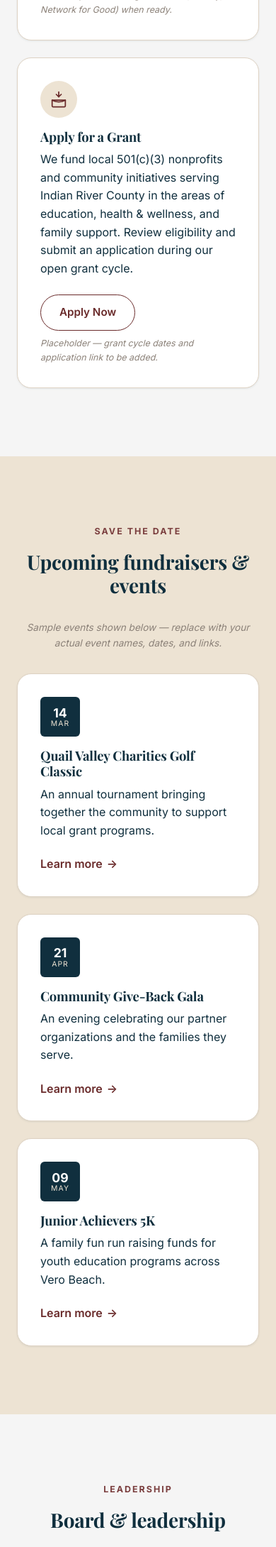
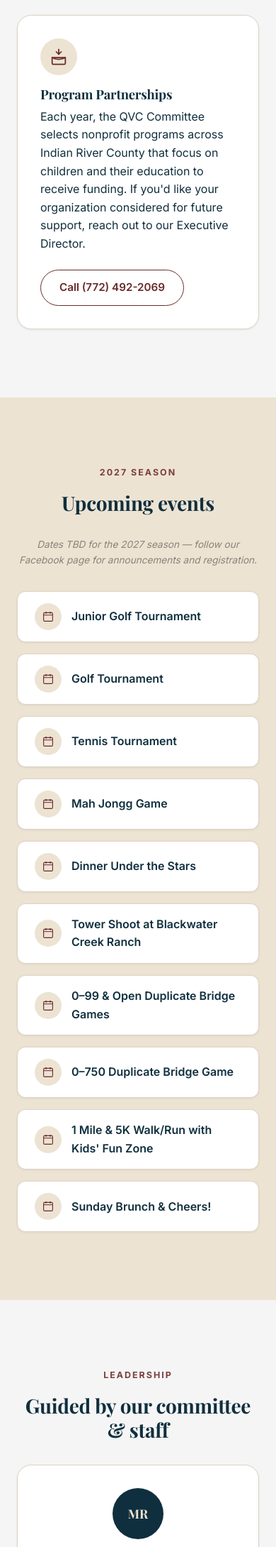
Before and after one commit to kredner-ship-it/QuailValley, a PHP site: page / in a window 390 px wide. Shown: the part 3420-5600 px from the top of the page at 71% size. Run offline with PHP 8.4, Linux system fonts and the light colour scheme; some web fonts are replaced.

Commit message:
Replace placeholder content with real Quail Valley Charities info
Pulled from the org's existing charities page (quailvalleygolfclub.com/charities):
- Hero/mission: 501(c)(3) since 2001, $15.5M+ distributed to Indian River
  County nonprofits focused on children's education & well-being
- Impact stats: replaced invented numbers with the three verified facts
- Donate & grants: routes to the real process (call Executive Director
  Martha Redner, (772) 492-2069) instead of an inert placeholder button
- Events: real 2027 event lineup (Junior Golf Tournament, Golf Tournament,
  Tennis Tournament, Mah Jongg Game, Dinner Under the Stars, Tower Shoot at
  Blackwater Creek Ranch, bridge games, 1 Mile & 5K Walk/Run, Sunday Brunch
  & Cheers), shown as a plain list since dates aren't announced yet
- Leadership: real ED (Martha Redner) plus an honest description of the
  QVC Committee's governance role, instead of six fabricated board names
- Footer: real phone number and org affiliation; removed invented address/
  email and unconfirmed social links

Co-Authored-By: Claude Sonnet 5 <noreply@anthropic.com>
Claude-Session: https://claude.ai/code/session_01NssWCJzMTBp3NyCicFSUue

```diff
--- a/css/styles.css
+++ b/css/styles.css
@@ -364,7 +364,7 @@ button { font: inherit; }
 /* Stats */
 .stats-grid {
   display: grid;
-  grid-template-columns: repeat(4, 1fr);
+  grid-template-columns: repeat(auto-fit, minmax(220px, 1fr));
   gap: var(--space-3);
 }
 .stat-card {
@@ -421,58 +421,51 @@ button { font: inherit; }
   margin-top: var(--space-1);
 }
 
-/* Cards: events */
-.cards-3 {
+/* Events list (names only — dates announced closer to each event) */
+.event-list {
+  list-style: none;
+  margin: 0;
+  padding: 0;
   display: grid;
-  grid-template-columns: repeat(3, 1fr);
-  gap: var(--space-3);
+  grid-template-columns: repeat(2, 1fr);
+  gap: var(--space-2);
 }
-.event-card {
+.event-list li {
+  display: flex;
+  align-items: center;
+  gap: 14px;
+  background: var(--color-surface);
+  border: 1px solid var(--color-border);
+  border-radius: var(--radius-md);
+  padding: var(--space-2) var(--space-3);
+  box-shadow: var(--shadow-sm);
+}
+.event-list .event-icon {
+  flex: none;
+  display: inline-flex;
+  align-items: center;
+  justify-content: center;
+  width: 38px;
+  height: 38px;
+  border-radius: 50%;
+  background: var(--cream);
+  color: var(--maroon-700);
+}
+.event-list span:last-child { font-weight: 600; color: var(--navy-900); }
+
+/* Leadership */
+.leadership {
+  display: grid;
+  grid-template-columns: auto 1fr;
+  gap: var(--space-4);
+  align-items: center;
+  max-width: 760px;
+  margin-inline: auto;
   background: var(--color-surface);
   border: 1px solid var(--color-border);
   border-radius: var(--radius-lg);
   padding: var(--space-4);
   box-shadow: var(--shadow-sm);
-}
-.event-date {
-  display: inline-flex;
-  flex-direction: column;
-  align-items: center;
-  justify-content: center;
-  width: 56px;
-  height: 56px;
-  border-radius: var(--radius-sm);
-  background: var(--navy-900);
-  color: var(--white);
-  margin-bottom: var(--space-2);
-  line-height: 1.1;
-}
-.event-day { font-weight: 700; font-size: 1.1rem; }
-.event-month { font-size: 0.65rem; letter-spacing: 0.1em; color: var(--cream); }
-.link-arrow {
-  display: inline-flex;
-  align-items: center;
-  gap: 6px;
-  text-decoration: none;
-  font-weight: 600;
-  color: var(--maroon-700);
-  margin-top: 6px;
-}
-.link-arrow span { transition: transform var(--transition); }
-.link-arrow:hover span { transform: translateX(3px); }
-
-/* People / board */
-.people-grid {
-  display: grid;
-  grid-template-columns: repeat(3, 1fr);
-  gap: var(--space-3);
-}
-.person-card {
-  text-align: center;
-  background: var(--color-surface);
-  border: 1px solid var(--color-border);
-  border-radius: var(--radius-lg);
-  padding: var(--space-4) var(--space-2);
 }
 .person-avatar {
   display: inline-flex;
@@ -486,9 +479,26 @@ button { font: inherit; }
   font-family: var(--font-display);
   font-weight: 700;
   font-size: 1.1rem;
-  margin-bottom: var(--space-2);
+  flex: none;
 }
-.person-card p { color: var(--taupe); font-size: 0.9rem; }
+.leadership h3 { margin-bottom: 2px; }
+.leadership .role { color: var(--taupe); font-weight: 500; margin-bottom: 8px; }
+.link-arrow {
+  display: inline-flex;
+  align-items: center;
+  gap: 6px;
+  text-decoration: none;
+  font-weight: 600;
+  color: var(--maroon-700);
+}
+.link-arrow span { transition: transform var(--transition); }
+.link-arrow:hover span { transform: translateX(3px); }
+.committee-note {
+  max-width: 640px;
+  margin: var(--space-4) auto 0;
+  text-align: center;
+  color: var(--color-text-muted);
+}
 
 /* Newsletter */
 .newsletter-inner {
@@ -578,9 +588,6 @@ button { font: inherit; }
    Responsive
    ========================================================================== */
 @media (max-width: 1023px) {
-  .stats-grid { grid-template-columns: repeat(2, 1fr); }
-  .cards-3 { grid-template-columns: 1fr 1fr; }
-  .people-grid { grid-template-columns: 1fr 1fr; }
   .footer-grid { grid-template-columns: 1fr 1fr; }
 }
 
@@ -615,18 +622,13 @@ button { font: inherit; }
   .split { grid-template-columns: 1fr; }
   .split-media { order: -1; }
 
-  .stats-grid { grid-template-columns: 1fr 1fr; }
   .cards-2 { grid-template-columns: 1fr; }
-  .cards-3 { grid-template-columns: 1fr; }
-  .people-grid { grid-template-columns: 1fr; }
+  .event-list { grid-template-columns: 1fr; }
+  .leadership { grid-template-columns: 1fr; text-align: center; justify-items: center; }
 
   .newsletter-inner { grid-template-columns: 1fr; }
   .footer-grid { grid-template-columns: 1fr; }
   .footer-bottom { flex-direction: column; }
-}
-
-@media (max-width: 400px) {
-  .stats-grid { grid-template-columns: 1fr; }
 }
 
 /* ==========================================================================
--- a/index.html
+++ b/index.html
@@ -4,7 +4,7 @@
 <meta charset="UTF-8">
 <meta name="viewport" content="width=device-width, initial-scale=1">
 <title>Quail Valley Charities | Vero Beach, FL</title>
-<meta name="description" content="Quail Valley Charities partners with families, students, and nonprofits across Vero Beach and Indian River County to fund programs that strengthen our community.">
+<meta name="description" content="Quail Valley Charities is a 501(c)(3) that has distributed over $15.5 million since 2001 to nonprofit programs across Indian River County supporting children, their education, and their well-being.">
 <link rel="preconnect" href="https://fonts.googleapis.com">
 <link rel="preconnect" href="https://fonts.gstatic.com" crossorigin>
 <link href="https://fonts.googleapis.com/css2?family=Playfair+Display:ital,wght@0,600;0,700;1,500&family=Inter:wght@400;500;600;700&display=swap" rel="stylesheet">
@@ -39,7 +39,7 @@
         <li><a href="#board">Board</a></li>
         <li><a href="#contact">Contact</a></li>
       </ul>
-      <a class="btn btn-primary nav-cta" href="#donate">Donate Now</a>
+      <a class="btn btn-primary nav-cta" href="tel:+17724922069">Donate Now</a>
     </nav>
   </div>
 </header>
@@ -50,16 +50,16 @@
   <section class="hero" id="top">
     <div class="hero-bg" aria-hidden="true"></div>
     <div class="wrap hero-inner">
-      <p class="eyebrow">Vero Beach &amp; Indian River County</p>
-      <h1>Growing a Stronger&nbsp;Vero&nbsp;Beach, Together</h1>
+      <p class="eyebrow">Vero Beach, FL &middot; Since 2001</p>
+      <h1>A Lifetime of Impact for Local Children</h1>
       <p class="hero-lead">
-        Quail Valley Charities partners with local families, students, and nonprofit organizations
-        to fund programs in education, health, and community wellbeing &mdash; because a thriving
-        Vero Beach starts with the people who call it home.
+        Quail Valley Charities is a 501(c)(3) dedicated to funding nonprofit programs across
+        Indian River County that support children, their education, and their well-being.
+        To date, we've distributed over $15.5 million to local causes.
       </p>
       <div class="hero-actions">
-        <a class="btn btn-primary btn-lg" href="#donate">Donate Now</a>
-        <a class="btn btn-outline-invert btn-lg" href="#grants">Apply for a Grant</a>
+        <a class="btn btn-primary btn-lg" href="tel:+17724922069">Donate Now</a>
+        <a class="btn btn-outline-invert btn-lg" href="#grants">Program Partnerships</a>
       </div>
     </div>
   </section>
@@ -74,17 +74,23 @@
         </div>
       </div>
       <div class="split-copy">
-        <p class="eyebrow">Our Mission</p>
-        <h2>Investing in the people who make Vero Beach home</h2>
+        <p class="eyebrow">Our History</p>
+        <h2>Two decades of giving, focused entirely on children</h2>
         <p>
-          Quail Valley Charities strengthens Indian River County by providing financial support,
-          volunteer resources, and lasting partnerships to the organizations and individuals who
-          need it most. We believe philanthropy works best close to home &mdash; rooted in relationships,
-          guided by need, and measured by real outcomes for local families.
+          Quail Valley Charities is a 501(c)(3). Since its founding in 2001, we've dedicated our
+          funding to selected nonprofit organizations and programs in Indian River County that
+          focus solely on children and their education.
         </p>
         <p>
-          <strong>Our vision:</strong> a Vero Beach where every family has access to opportunity,
-          quality care, and a community that shows up for one another.
+          In our first year, the QVC Committee created the Charity Cup, a two-day golf tournament
+          that raised $120,000 &mdash; all of it donated to 12 specifically chosen programs. Every
+          year since, the Committee has grown the number and variety of events offered, now
+          spanning multiple weeks of charitable events each season.
+        </p>
+        <p>
+          To date, Quail Valley Charities has distributed over <strong>$15.5 million</strong> to
+          local nonprofit organizations across Indian River County supporting children, their
+          education, and their well-being.
         </p>
       </div>
     </div>
@@ -97,23 +103,18 @@
         <p class="eyebrow eyebrow-invert">Our Impact</p>
         <h2>What your support makes possible</h2>
       </div>
-      <p class="placeholder-note center">Figures below are sample placeholders &mdash; replace with your organization's current totals.</p>
       <div class="stats-grid">
         <div class="stat-card">
-          <span class="stat-number">$2.4M+</span>
-          <span class="stat-label">Granted to local nonprofits</span>
+          <span class="stat-number">$15.5M+</span>
+          <span class="stat-label">Distributed to Indian River County nonprofits since 2001</span>
         </div>
         <div class="stat-card">
-          <span class="stat-number">40+</span>
-          <span class="stat-label">Community partners supported</span>
+          <span class="stat-number">2001</span>
+          <span class="stat-label">Founded &mdash; supporting local children ever since</span>
         </div>
         <div class="stat-card">
-          <span class="stat-number">12,000+</span>
-          <span class="stat-label">Lives impacted each year</span>
-        </div>
-        <div class="stat-card">
-          <span class="stat-number">20</span>
-          <span class="stat-label">Years serving Indian River County</span>
+          <span class="stat-number">100%</span>
+          <span class="stat-label">Of funding stays local, for children's education &amp; well-being</span>
         </div>
       </div>
     </div>
@@ -131,28 +132,26 @@
           <span class="action-icon" aria-hidden="true">
             <svg viewBox="0 0 24 24" width="28" height="28"><path d="M12 21s-7.5-4.6-10-9.3C.5 8 2.6 4.5 6.2 4c2-.3 3.9.6 5.1 2.2C12.5 4.6 14.4 3.7 16.4 4c3.6.5 5.7 4 4.2 7.7C18.1 16.4 12 21 12 21Z" fill="none" stroke="currentColor" stroke-width="1.5" stroke-linejoin="round"/></svg>
           </span>
-          <h3>Make a Donation</h3>
+          <h3>Donate or Sponsor an Event</h3>
           <p>
-            Every gift to Quail Valley Charities goes directly toward grants and programs serving
-            Vero Beach families &mdash; from youth education to health and wellness initiatives.
-            Gifts of any size are welcome and tax-deductible.
+            Every gift to Quail Valley Charities funds nonprofit programs across Indian River County
+            dedicated to children's education and well-being. If you're interested in donating or
+            sponsoring one of our events, contact our Executive Director, Martha Redner.
           </p>
-          <a class="btn btn-primary" href="#" data-placeholder-link>Donate Now</a>
-          <p class="fine-print">Placeholder button &mdash; connect to your donation processor (e.g. Givebutter, Classy, Network for Good) when ready.</p>
+          <a class="btn btn-primary" href="tel:+17724922069">Call (772) 492-2069</a>
         </article>
 
         <article class="action-card">
           <span class="action-icon" aria-hidden="true">
             <svg viewBox="0 0 24 24" width="28" height="28"><path d="M12 3v6M9 6l3 3 3-3" fill="none" stroke="currentColor" stroke-width="1.5" stroke-linecap="round" stroke-linejoin="round"/><path d="M4 13h16v7a1 1 0 0 1-1 1H5a1 1 0 0 1-1-1v-7Z" fill="none" stroke="currentColor" stroke-width="1.5" stroke-linejoin="round"/><path d="M4 13c2.5 1.4 5.3 2 8 2s5.5-.6 8-2" fill="none" stroke="currentColor" stroke-width="1.5" stroke-linecap="round"/></svg>
           </span>
-          <h3>Apply for a Grant</h3>
+          <h3>Program Partnerships</h3>
           <p>
-            We fund local 501(c)(3) nonprofits and community initiatives serving Indian River County
-            in the areas of education, health &amp; wellness, and family support. Review eligibility
-            and submit an application during our open grant cycle.
+            Each year, the QVC Committee selects nonprofit programs across Indian River County that
+            focus on children and their education to receive funding. If you'd like your
+            organization considered for future support, reach out to our Executive Director.
           </p>
-          <a class="btn btn-outline" href="#" data-placeholder-link>Apply Now</a>
-          <p class="fine-print">Placeholder &mdash; grant cycle dates and application link to be added.</p>
+          <a class="btn btn-outline" href="tel:+17724922069">Call (772) 492-2069</a>
         </article>
       </div>
     </div>
@@ -162,30 +161,22 @@
   <section class="section section-tint" id="events">
     <div class="wrap">
       <div class="section-head center">
-        <p class="eyebrow">Save the Date</p>
-        <h2>Upcoming fundraisers &amp; events</h2>
+        <p class="eyebrow">2027 Season</p>
+        <h2>Upcoming events</h2>
       </div>
-      <p class="placeholder-note center">Sample events shown below &mdash; replace with your actual event names, dates, and links.</p>
-      <div class="cards-3">
-        <article class="event-card">
-          <div class="event-date"><span class="event-day">14</span><span class="event-month">MAR</span></div>
-          <h3>Quail Valley Charities Golf Classic</h3>
-          <p>An annual tournament bringing together the community to support local grant programs.</p>
-          <a class="link-arrow" href="#" data-placeholder-link>Learn more <span aria-hidden="true">&rarr;</span></a>
-        </article>
-        <article class="event-card">
-          <div class="event-date"><span class="event-day">21</span><span class="event-month">APR</span></div>
-          <h3>Community Give-Back Gala</h3>
-          <p>An evening celebrating our partner organizations and the families they serve.</p>
-          <a class="link-arrow" href="#" data-placeholder-link>Learn more <span aria-hidden="true">&rarr;</span></a>
-        </article>
-        <article class="event-card">
-          <div class="event-date"><span class="event-day">09</span><span class="event-month">MAY</span></div>
-          <h3>Junior Achievers 5K</h3>
-          <p>A family fun run raising funds for youth education programs across Vero Beach.</p>
-          <a class="link-arrow" href="#" data-placeholder-link>Learn more <span aria-hidden="true">&rarr;</span></a>
-        </article>
-      </div>
+      <p class="placeholder-note center">Dates TBD for the 2027 season &mdash; follow our Facebook page for announcements and registration.</p>
+      <ul class="event-list">
+        <li><span class="event-icon" aria-hidden="true"><svg viewBox="0 0 24 24" width="18" height="18"><rect x="3.5" y="4.5" width="17" height="16" rx="2" fill="none" stroke="currentColor" stroke-width="1.5"/><path d="M3.5 9h17M8 3v3M16 3v3" stroke="currentColor" stroke-width="1.5" stroke-linecap="round"/></svg></span><span>Junior Golf Tournament</span></li>
+        <li><span class="event-icon" aria-hidden="true"><svg viewBox="0 0 24 24" width="18" height="18"><rect x="3.5" y="4.5" width="17" height="16" rx="2" fill="none" stroke="currentColor" stroke-width="1.5"/><path d="M3.5 9h17M8 3v3M16 3v3" stroke="currentColor" stroke-width="1.5" stroke-linecap="round"/></svg></span><span>Golf Tournament</span></li>
+        <li><span class="event-icon" aria-hidden="true"><svg viewBox="0 0 24 24" width="18" height="18"><rect x="3.5" y="4.5" width="17" height="16" rx="2" fill="none" stroke="currentColor" stroke-width="1.5"/><path d="M3.5 9h17M8 3v3M16 3v3" stroke="currentColor" stroke-width="1.5" stroke-linecap="round"/></svg></span><span>Tennis Tournament</span></li>
+        <li><span class="event-icon" aria-hidden="true"><svg viewBox="0 0 24 24" width="18" height="18"><rect x="3.5" y="4.5" width="17" height="16" rx="2" fill="none" stroke="currentColor" stroke-width="1.5"/><path d="M3.5 9h17M8 3v3M16 3v3" stroke="currentColor" stroke-width="1.5" stroke-linecap="round"/></svg></span><span>Mah Jongg Game</span></li>
+        <li><span class="event-icon" aria-hidden="true"><svg viewBox="0 0 24 24" width="18" height="18"><rect x="3.5" y="4.5" width="17" height="16" rx="2" fill="none" stroke="currentColor" stroke-width="1.5"/><path d="M3.5 9h17M8 3v3M16 3v3" stroke="currentColor" stroke-width="1.5" stroke-linecap="round"/></svg></span><span>Dinner Under the Stars</span></li>
+        <li><span class="event-icon" aria-hidden="true"><svg viewBox="0 0 24 24" width="18" height="18"><rect x="3.5" y="4.5" width="17" height="16" rx="2" fill="none" stroke="currentColor" stroke-width="1.5"/><path d="M3.5 9h17M8 3v3M16 3v3" stroke="currentColor" stroke-width="1.5" stroke-linecap="round"/></svg></span><span>Tower Shoot at Blackwater Creek Ranch</span></li>
+        <li><span class="event-icon" aria-hidden="true"><svg viewBox="0 0 24 24" width="18" height="18"><rect x="3.5" y="4.5" width="17" height="16" rx="2" fill="none" stroke="currentColor" stroke-width="1.5"/><path d="M3.5 9h17M8 3v3M16 3v3" stroke="currentColor" stroke-width="1.5" stroke-linecap="round"/></svg></span><span>0&ndash;99 &amp; Open Duplicate Bridge Games</span></li>
+        <li><span class="event-icon" aria-hidden="true"><svg viewBox="0 0 24 24" width="18" height="18"><rect x="3.5" y="4.5" width="17" height="16" rx="2" fill="none" stroke="currentColor" stroke-width="1.5"/><path d="M3.5 9h17M8 3v3M16 3v3" stroke="currentColor" stroke-width="1.5" stroke-linecap="round"/></svg></span><span>0&ndash;750 Duplicate Bridge Game</span></li>
+        <li><span class="event-icon" aria-hidden="true"><svg viewBox="0 0 24 24" width="18" height="18"><rect x="3.5" y="4.5" width="17" height="16" rx="2" fill="none" stroke="currentColor" stroke-width="1.5"/><path d="M3.5 9h17M8 3v3M16 3v3" stroke="currentColor" stroke-width="1.5" stroke-linecap="round"/></svg></span><span>1 Mile &amp; 5K Walk/Run with Kids' Fun Zone</span></li>
+        <li><span class="event-icon" aria-hidden="true"><svg viewBox="0 0 24 24" width="18" height="18"><rect x="3.5" y="4.5" width="17" height="16" rx="2" fill="none" stroke="currentColor" stroke-width="1.5"/><path d="M3.5 9h17M8 3v3M16 3v3" stroke="currentColor" stroke-width="1.5" stroke-linecap="round"/></svg></span><span>Sunday Brunch &amp; Cheers!</span></li>
+      </ul>
     </div>
   </section>
 
@@ -194,17 +185,22 @@
     <div class="wrap">
       <div class="section-head center">
         <p class="eyebrow">Leadership</p>
-        <h2>Board &amp; leadership</h2>
+        <h2>Guided by our committee &amp; staff</h2>
       </div>
-      <p class="placeholder-note center">Sample roles shown below &mdash; replace with real board member names, titles, and photos.</p>
-      <div class="people-grid">
-        <div class="person-card"><span class="person-avatar" aria-hidden="true">QV</span><h3>[Board Member Name]</h3><p>Board Chair</p></div>
-        <div class="person-card"><span class="person-avatar" aria-hidden="true">QV</span><h3>[Board Member Name]</h3><p>Vice Chair</p></div>
-        <div class="person-card"><span class="person-avatar" aria-hidden="true">QV</span><h3>[Board Member Name]</h3><p>Treasurer</p></div>
-        <div class="person-card"><span class="person-avatar" aria-hidden="true">QV</span><h3>[Board Member Name]</h3><p>Secretary</p></div>
-        <div class="person-card"><span class="person-avatar" aria-hidden="true">QV</span><h3>[Board Member Name]</h3><p>Board Member</p></div>
-        <div class="person-card"><span class="person-avatar" aria-hidden="true">QV</span><h3>[Executive Director]</h3><p>Executive Director</p></div>
+      <div class="leadership">
+        <span class="person-avatar" aria-hidden="true">MR</span>
+        <div>
+          <h3>Martha Redner</h3>
+          <p class="role">Executive Director</p>
+          <p>For donations, event sponsorships, or program partnership inquiries, contact Martha directly.</p>
+          <a class="link-arrow" href="tel:+17724922069">(772) 492-2069 <span aria-hidden="true">&rarr;</span></a>
+        </div>
       </div>
+      <p class="committee-note">
+        Quail Valley Charities is guided each year by the QVC Committee &mdash; member volunteers
+        who select the nonprofit programs to receive funding &mdash; together with Executive
+        Director Martha Redner, who oversees the organization's day-to-day giving and events.
+      </p>
     </div>
   </section>
 
@@ -234,14 +230,14 @@
         <span class="brand-name">Quail Valley</span>
         <span class="brand-sub">CHARITIES</span>
       </span>
-      <p>Supporting families and nonprofits across Vero Beach and Indian River County, FL.</p>
+      <p>A 501(c)(3) nonprofit affiliated with Quail Valley Golf Club, Vero Beach, FL.</p>
     </div>
     <div class="footer-col">
       <h3>Contact</h3>
       <ul>
-        <li>[Street Address], Vero Beach, FL [ZIP]</li>
-        <li><a href="tel:+17725550100">(772) 555-0100</a></li>
-        <li><a href="mailto:info@quailvalleycharities.org">info@quailvalleycharities.org</a></li>
+        <li>Vero Beach, FL</li>
+        <li><a href="tel:+17724922069">(772) 492-2069</a></li>
+        <li>Martha Redner, Executive Director</li>
       </ul>
     </div>
     <div class="footer-col">
@@ -258,9 +254,8 @@
       <h3>Follow</h3>
       <ul class="social-list">
         <li><a href="#" data-placeholder-link aria-label="Quail Valley Charities on Facebook"><svg viewBox="0 0 24 24" width="20" height="20" aria-hidden="true"><path d="M14 9h3V6h-3c-1.7 0-3 1.3-3 3v2H9v3h2v6h3v-6h2.6l.4-3H14V9.5c0-.3.2-.5.5-.5Z" fill="currentColor"/></svg></a></li>
-        <li><a href="#" data-placeholder-link aria-label="Quail Valley Charities on Instagram"><svg viewBox="0 0 24 24" width="20" height="20" aria-hidden="true"><rect x="3.5" y="3.5" width="17" height="17" rx="4.5" fill="none" stroke="currentColor" stroke-width="1.5"/><circle cx="12" cy="12" r="4" fill="none" stroke="currentColor" stroke-width="1.5"/><circle cx="17.2" cy="6.8" r="1" fill="currentColor"/></svg></a></li>
-        <li><a href="#" data-placeholder-link aria-label="Quail Valley Charities on LinkedIn"><svg viewBox="0 0 24 24" width="20" height="20" aria-hidden="true"><rect x="3.5" y="3.5" width="17" height="17" rx="2.5" fill="none" stroke="currentColor" stroke-width="1.5"/><circle cx="8" cy="9" r="1.1" fill="currentColor"/><path d="M8 12v6M12 12v6M12 14.5c0-1.4 1-2.5 2.5-2.5s2.5 1.1 2.5 2.5V18" fill="none" stroke="currentColor" stroke-width="1.5" stroke-linecap="round"/></svg></a></li>
       </ul>
+      <p class="fine-print">Facebook link placeholder &mdash; add your page URL.</p>
     </div>
   </div>
   <div class="wrap footer-bottom">
```
